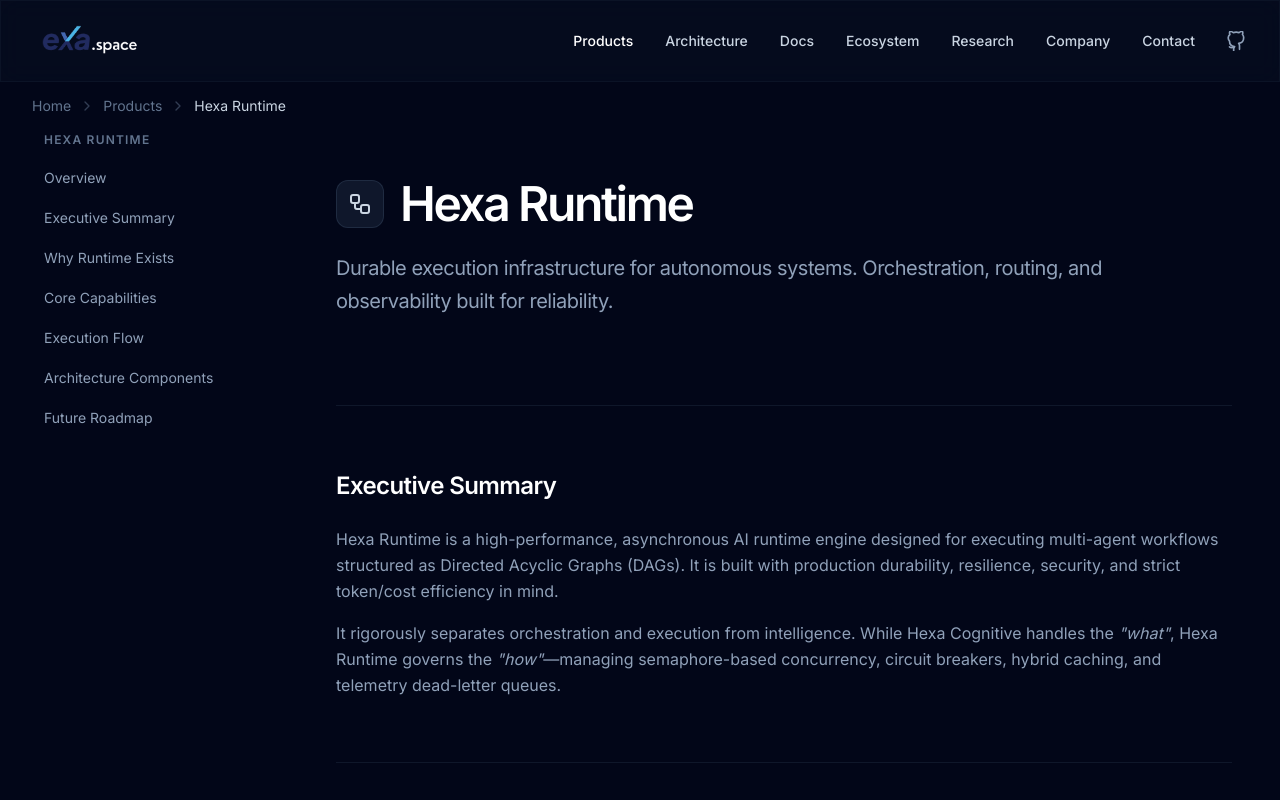
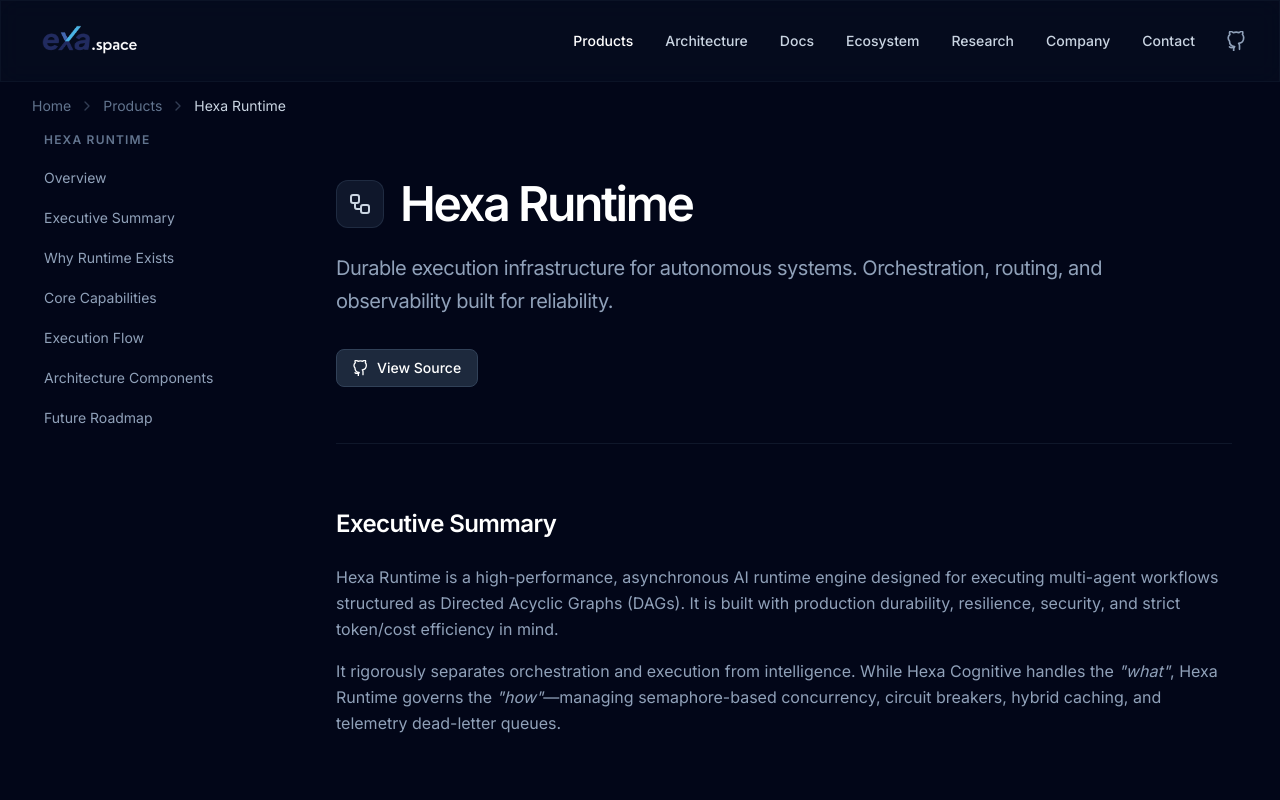
Before and after one commit to eksapurnomo/inexa-portal, a React (Vite) app: page /products/hexa-runtime in a window 1280 px wide. Shown: the top 800 px of the page. Built offline with nearby package versions, Linux system fonts and the light colour scheme.

Commit message:
chore: migrate github links to exa-space organization

```diff
--- a/src/components/Footer.tsx
+++ b/src/components/Footer.tsx
@@ -26,7 +26,7 @@
               Building the infrastructure layer for autonomous intelligence and enterprise AI orchestration.
             </p>
             <div className="flex space-x-4">
-              <a href="https://github.com/eksapurnomo/inexa-ai" target="_blank" rel="noopener noreferrer" className="text-slate-500 hover:text-cyan-400 transition-colors">
+              <a href="https://github.com/exa-space" target="_blank" rel="noopener noreferrer" className="text-slate-500 hover:text-cyan-400 transition-colors">
                 <GithubIcon className="w-5 h-5" />
               </a>
               <a href="mailto:eksa@inexa.space" className="text-slate-500 hover:text-cyan-400 transition-colors">
--- a/src/components/Navbar.tsx
+++ b/src/components/Navbar.tsx
@@ -36,7 +36,7 @@
             <Link to="/research" className={`text-sm font-medium transition-colors ${location.pathname === '/research' ? 'text-white' : 'text-slate-300 hover:text-white'}`}>Research</Link>
             <Link to="/company" className={`text-sm font-medium transition-colors ${location.pathname === '/company' ? 'text-white' : 'text-slate-300 hover:text-white'}`}>Company</Link>
             <a href="/company#contact" className="text-sm font-medium text-slate-300 hover:text-white transition-colors">Contact</a>
-            <a href="https://github.com/eksapurnomo/inexa-ai" target="_blank" rel="noopener noreferrer" className="text-slate-400 hover:text-white transition-colors">
+            <a href="https://github.com/exa-space" target="_blank" rel="noopener noreferrer" className="text-slate-400 hover:text-white transition-colors">
               <GithubIcon className="w-5 h-5" />
             </a>
           </div>
@@ -113,7 +113,7 @@
                 Contact
               </a>
               <a
-                href="https://github.com/eksapurnomo/inexa-ai"
+                href="https://github.com/exa-space"
                 target="_blank"
                 rel="noopener noreferrer"
                 className="px-3 py-2 text-slate-300 hover:text-white flex items-center space-x-2"
--- a/src/pages/CompanyPage.tsx
+++ b/src/pages/CompanyPage.tsx
@@ -139,7 +139,7 @@
                 Public repositories, architecture experiments, runtime infrastructure, cognitive systems, and research initiatives.
               </p>
               <a
-                href="https://github.com/eksapurnomo/inexa-ai"
+                href="https://github.com/exa-space"
                 target="_blank"
                 rel="noopener noreferrer"
                 className="inline-flex items-center px-4 py-2 bg-slate-800 hover:bg-slate-700 text-white text-sm font-medium rounded-lg border border-slate-700 transition-colors"
@@ -164,7 +164,7 @@
                 </div>
               </a>
 
-              <a href="https://github.com/eksapurnomo/inexa-ai" target="_blank" rel="noopener noreferrer" className="flex items-center gap-4 p-5 border border-slate-800/60 rounded-xl bg-slate-900/20 hover:bg-slate-800/40 hover:border-slate-700 transition-all group">
+              <a href="https://github.com/exa-space" target="_blank" rel="noopener noreferrer" className="flex items-center gap-4 p-5 border border-slate-800/60 rounded-xl bg-slate-900/20 hover:bg-slate-800/40 hover:border-slate-700 transition-all group">
                 <div className="w-10 h-10 rounded-lg bg-slate-800 flex items-center justify-center group-hover:bg-slate-700 transition-colors">
                   <GithubIcon className="w-5 h-5 text-slate-400 group-hover:text-white" />
                 </div>
--- a/src/pages/HexaCognitivePage.tsx
+++ b/src/pages/HexaCognitivePage.tsx
@@ -9,6 +9,13 @@
   <a href={href} className="block px-3 py-2 text-sm text-slate-400 hover:text-white hover:bg-slate-800/50 rounded-md transition-colors">
     {children}
   </a>
+);
+
+const GithubIcon = ({ className }: { className?: string }) => (
+  <svg className={className} viewBox="0 0 24 24" fill="none" stroke="currentColor" strokeWidth="2" strokeLinecap="round" strokeLinejoin="round">
+    <path d="M15 22v-4a4.8 4.8 0 0 0-1-3.24c3-.3 6-1.5 6-6.76a5.2 5.2 0 0 0-1.5-3.8 4.3 4.3 0 0 0 0-3.8s-1.2-.4-4 1.5a13.2 13.2 0 0 0-7 0c-2.8-1.9-4-1.5-4-1.5a4.3 4.3 0 0 0 0 3.8A5.2 5.2 0 0 0 3 12c0 5.2 3 6.4 6 6.76a4.8 4.8 0 0 0-1 3.24v4" />
+    <path d="M3 19s1 1 3 1 2-1 3-1" />
+  </svg>
 );
 
 export default function HexaCognitivePage() {
@@ -53,9 +60,15 @@
                   Hexa Cognitive
                 </h1>
               </div>
-              <p className="text-xl text-slate-400 leading-relaxed max-w-3xl tracking-tight mb-10">
+              <p className="text-xl text-slate-400 leading-relaxed max-w-3xl tracking-tight mb-8">
                 Cognitive infrastructure for autonomous intelligence. Planning, adaptive replanning, and safe memory persistence.
               </p>
+              <div className="flex items-center gap-4 mb-2">
+                <a href="https://github.com/exa-space/hexa-cognitive" target="_blank" rel="noopener noreferrer" className="inline-flex items-center px-4 py-2 bg-slate-800 hover:bg-slate-700 text-white text-sm font-medium rounded-lg border border-slate-700 transition-colors">
+                  <GithubIcon className="w-4 h-4 mr-2" />
+                  View Source
+                </a>
+              </div>
             </section>
 
             {/* EXECUTIVE SUMMARY */}
--- a/src/pages/HexaRuntimePage.tsx
+++ b/src/pages/HexaRuntimePage.tsx
@@ -9,6 +9,13 @@
   <a href={href} className="block px-3 py-2 text-sm text-slate-400 hover:text-white hover:bg-slate-800/50 rounded-md transition-colors">
     {children}
   </a>
+);
+
+const GithubIcon = ({ className }: { className?: string }) => (
+  <svg className={className} viewBox="0 0 24 24" fill="none" stroke="currentColor" strokeWidth="2" strokeLinecap="round" strokeLinejoin="round">
+    <path d="M15 22v-4a4.8 4.8 0 0 0-1-3.24c3-.3 6-1.5 6-6.76a5.2 5.2 0 0 0-1.5-3.8 4.3 4.3 0 0 0 0-3.8s-1.2-.4-4 1.5a13.2 13.2 0 0 0-7 0c-2.8-1.9-4-1.5-4-1.5a4.3 4.3 0 0 0 0 3.8A5.2 5.2 0 0 0 3 12c0 5.2 3 6.4 6 6.76a4.8 4.8 0 0 0-1 3.24v4" />
+    <path d="M3 19s1 1 3 1 2-1 3-1" />
+  </svg>
 );
 
 export default function HexaRuntimePage() {
@@ -54,9 +61,15 @@
                   Hexa Runtime
                 </h1>
               </div>
-              <p className="text-xl text-slate-400 leading-relaxed max-w-3xl tracking-tight mb-10">
+              <p className="text-xl text-slate-400 leading-relaxed max-w-3xl tracking-tight mb-8">
                 Durable execution infrastructure for autonomous systems. Orchestration, routing, and observability built for reliability.
               </p>
+              <div className="flex items-center gap-4 mb-2">
+                <a href="https://github.com/exa-space/hexa-runtime" target="_blank" rel="noopener noreferrer" className="inline-flex items-center px-4 py-2 bg-slate-800 hover:bg-slate-700 text-white text-sm font-medium rounded-lg border border-slate-700 transition-colors">
+                  <GithubIcon className="w-4 h-4 mr-2" />
+                  View Source
+                </a>
+              </div>
             </section>
 
             {/* EXECUTIVE SUMMARY */}
```
